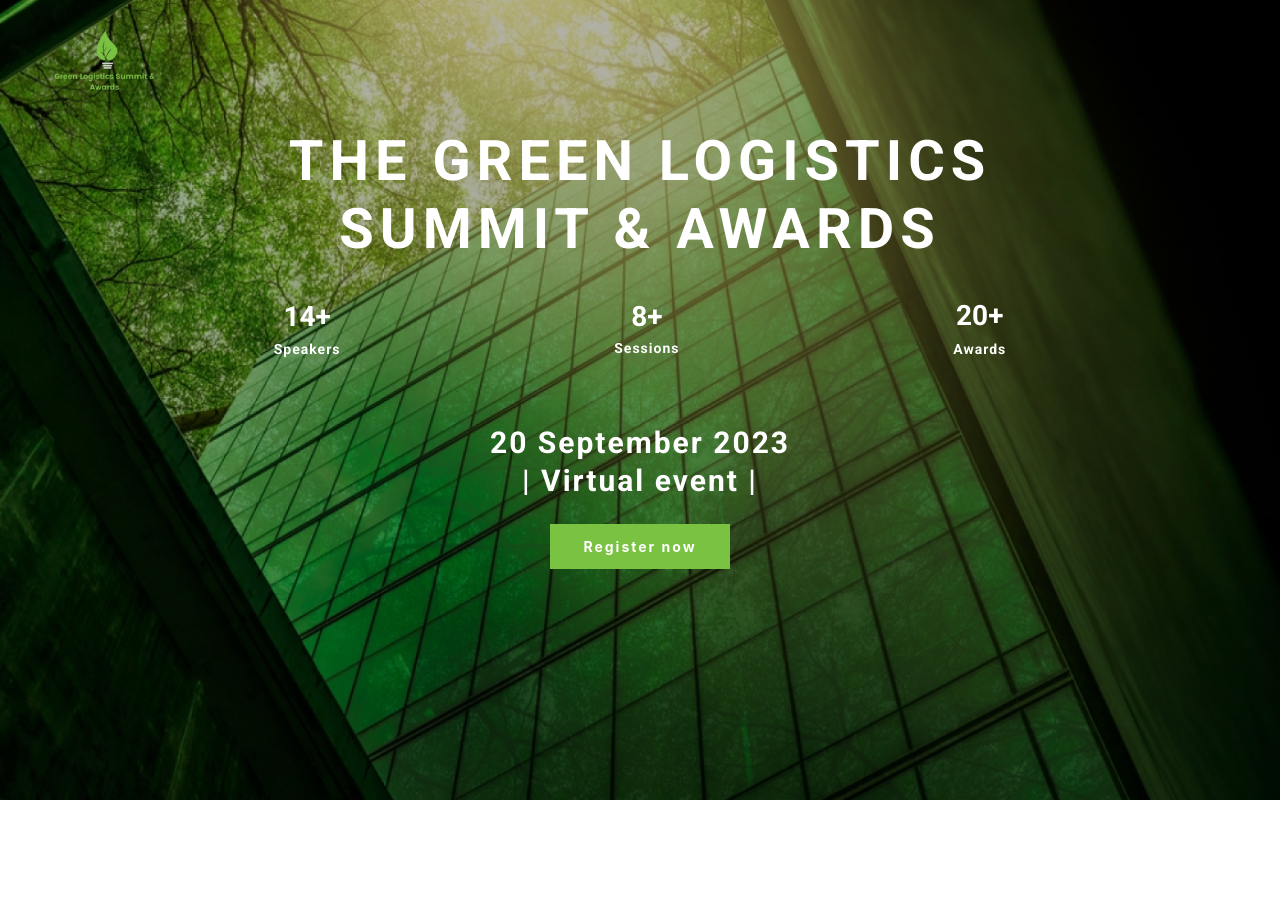
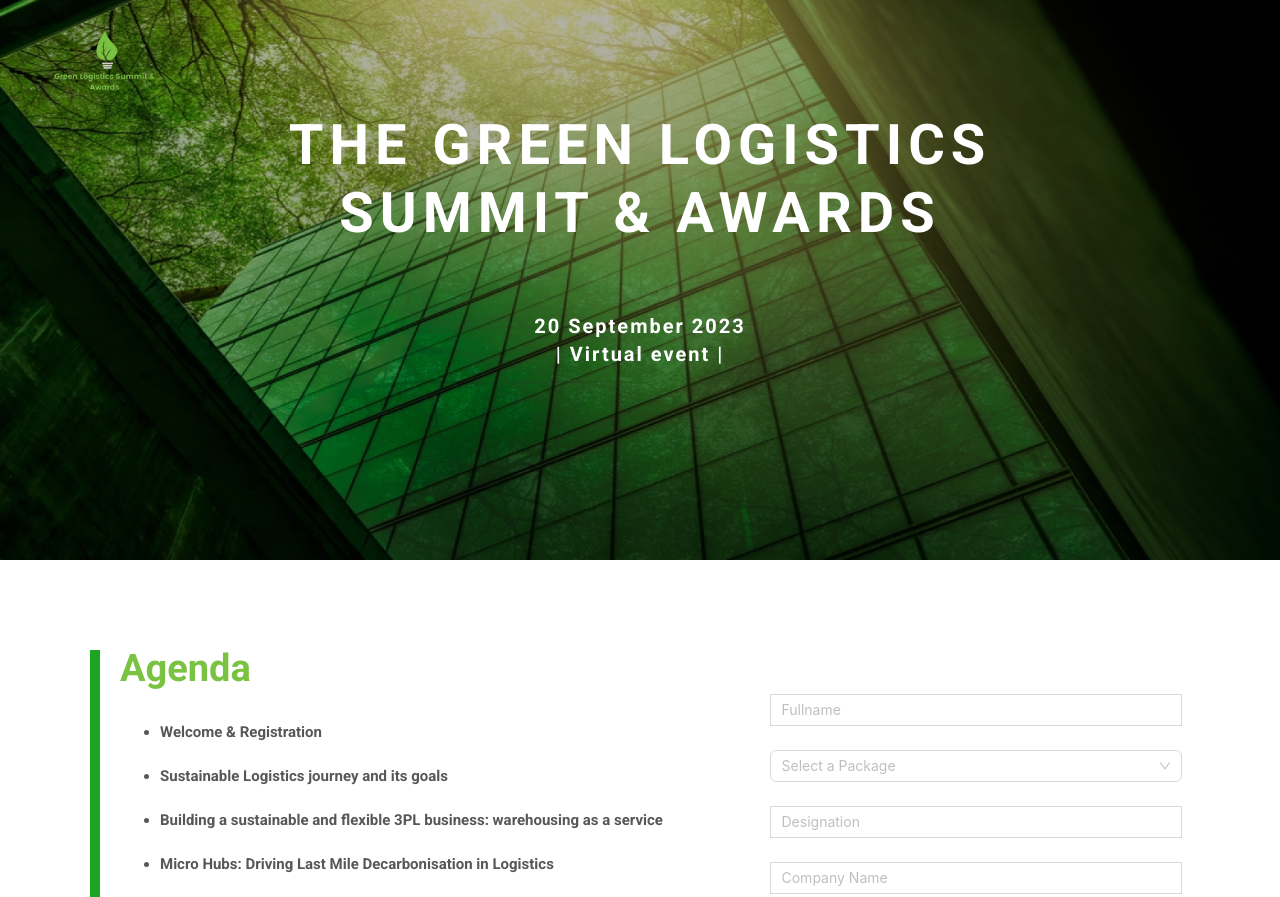
Before and after one commit to shubham-guru/green-logistics, a React (Create React App) app: page / in a window 1280 px wide. Shown: the top 897 px of the page. Built offline with nearby package versions, Linux system fonts and the light colour scheme.

Commit message:
Issues Fixed

```diff
--- a/src/constants/AgendaList.ts
+++ b/src/constants/AgendaList.ts
@@ -1,8 +1,11 @@
 export const AgendaList = [
+  "Welcome & Registration",
   "Sustainable Logistics journey and its goals",
   "Building a sustainable and flexible 3PL business: warehousing as a service",
-  "How Micro Hubs are needed to support the decarbonization of last mile transport",
+  "Micro Hubs: Driving Last Mile Decarbonisation in Logistics",
+  "Partner Presentation",
   "How can businesses transform their Logistics to contribute to their ESG goals?",
-  "Sustainability is the fuel stations of the future - what you need know",
+  "Bringing circular logistics in your supply chain",
   "ENVIRONMENTALLY SUSTAINABLE LOGISTICS: Can India achieve it & how? ",
+  "Awards Ceremony"
 ];
--- a/src/constants/SpeakersList.ts
+++ b/src/constants/SpeakersList.ts
@@ -43,7 +43,7 @@ export const SpeakerList = [
   {
     image: speakerSeven,
     name: "Vickram Srivastava",
-    designation: "Head of Planning - Globla Supply Chain",
+    designation: "Head of Planning - Global Supply Chain",
     company: "Sun Pharma",
   },
   {
--- a/src/css/dataBlock.css
+++ /dev/null
@@ -1,22 +0,0 @@
-.dataText{
-    color: #FFF !important;
-    font-size: 2em !important;
-    font-family: 'Roboto', sans-serif;
-}
-.titleText{
-    color: #FFF !important;
-    font-family: 'Roboto', sans-serif;
-    letter-spacing: 1px;
-}
-
-@media screen and (min-width: 250px) {
-   .dataText{
-        margin-top: 20%;
-   }
-}
-
-@media screen and (min-width: 600px) {
-    .dataText{
-         margin-top: 5%;
-    }
- }
--- a/src/css/greenLog.css
+++ b/src/css/greenLog.css
@@ -14,20 +14,18 @@
     background-position: center;
     background-repeat: no-repeat;
     background-size: 100%;
-    height: 100vh;
+    height: 70vh;
     background-blend-mode: overlay;
 }
 .headText{
     color: #fff !important;
     text-transform: uppercase;
-    font-size: 4em !important;
     font-family: 'Roboto', sans-serif;
     letter-spacing: 6px;
-    margin-top: 8px;
+    margin-top: -1vmin;
 }
 .subtitleText{
     color: #fff !important;
-    margin: 4%;
     font-family: 'Roboto', sans-serif;
     letter-spacing: 2px;
 }
--- a/src/presentation/component/DataBlock.tsx
+++ /dev/null
@@ -1,27 +0,0 @@
-import { Row, Col, Typography } from 'antd'
-import React from 'react'
-import '../../css/dataBlock.css'
-
-type myProps = {
-    data: number,
-    title: string
-}
-const DataBlock: React.FC<myProps> = ({data, title}) => {
-  return (
-    <Row style={{display: 'flex', flexDirection: 'column'}}>
-        <Col>
-            <Typography className='dataText'>
-                {data}+
-            </Typography>
-        </Col>
-
-        <Col>
-            <Typography className='titleText'>
-                {title}
-            </Typography>
-        </Col>
-    </Row>
-  )
-}
-
-export default DataBlock
--- a/src/presentation/pages/GreenLogistics.tsx
+++ b/src/presentation/pages/GreenLogistics.tsx
@@ -2,10 +2,8 @@ import { Layout, Space, Image, Typography, Col, Button } from 'antd'
 import React from 'react'
 import '../../css/greenLog.css'
 import logo from '../../assets/logo.png';
-import DataBlock from '../component/DataBlock';
 import Agenda from '../component/Agenda';
 import Speakers from '../component/Speakers';
-import Link from 'antd/es/typography/Link';
 import RegistrationForm from '../component/RegistrationForm';
 
 const GreenLogistics = () => {
@@ -26,24 +24,13 @@ const GreenLogistics = () => {
               />
               </Col>
               <Col span={24}>
-                <Title className='headText' level={1}>The Green Logistics <br /> Summit & Awards</Title>
-            </Col>
-
-            <Col style={{display: 'flex', justifyContent: 'space-evenly'}}>
-              <DataBlock data={14} title='Speakers' />
-              <DataBlock data={8} title='Sessions' />
-              <DataBlock data={20} title='Awards' />
+                <Title className='headText'>The Green Logistics <br /> Summit & Awards</Title>
             </Col>
 
             <Col>
-              <Title className='subtitleText' level={2}>20 September 2023 <br /> | Virtual event |</Title>
+              <Title className='subtitleText' level={4}>20 September 2023 <br /> | Virtual event |</Title>
             </Col>
 
-            <Col>
-              <Button className='registerBtn'>
-                <Link href='http://thegreenlogisticssummitandaward.co/'> Register now </Link>
-              </Button>
-            </Col>
             </div>
 
             <Col className='colContainer' span={24}>
```
